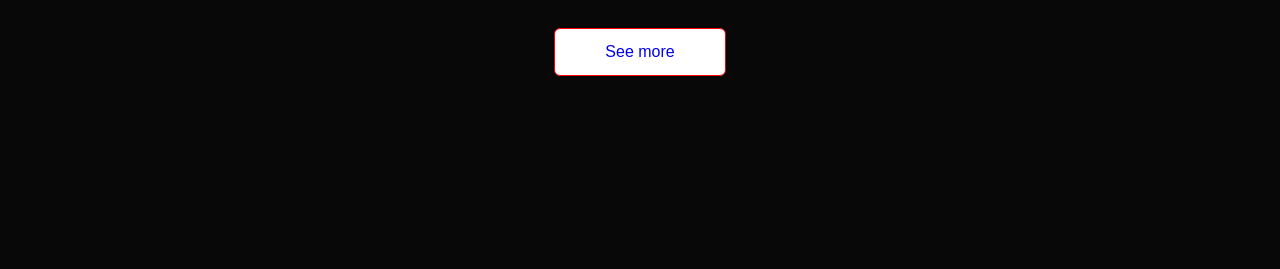
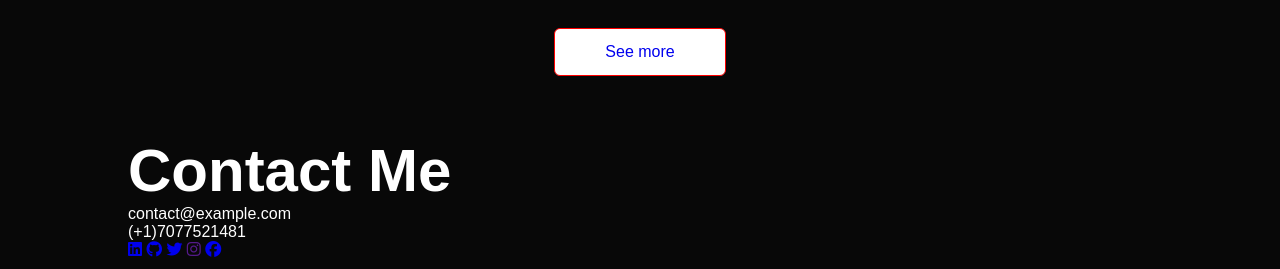
Before and after one commit to thanhle0203/Portfolio_Website, a plain HTML site: page index.html in a window 1280 px wide. Shown: the part 2698-2967 px from the top of the page. Before the commit the page ends 2824 px from the top, so only its background shows below. Drawn offline with Linux system fonts and the light colour scheme.

Commit message:
Made contact section of the website

```diff
--- a/index.html
+++ b/index.html
@@ -159,6 +159,25 @@
         <a href="#" class="btn"">See more</a>
     </div>
 
+    <! -------------contact------------>
+    <div id="contact">
+        <div class="container">
+            <div class="contact-left">
+                <h1 class="sub-title">Contact Me</h1>
+                <p>contact@example.com</p>
+                <p>(+1)7077521481</p>
+                <div class="social-icons">
+                    <a href="https://www.linkedin.com/in/thanh-le-342a3673/"><i class="fa-brands fa-linkedin"></i></a>
+                    <a href="https://github.com/thanhle0203"><i class="fa-brands fa-github"></i></a>
+                    <a href="https://twitter.com/thanhle0203"><i class="fa-brands fa-twitter"></i></a>
+                    <a href=""><i class="fa-brands fa-instagram"></i></a>
+                    <a href="https://www.facebook.com/van.thanh.775"><i class="fa-brands fa-facebook"></i></a>
+                </div>
+            </div>
+            <div class="contact-right"></div>
+        </div>
+    </div>
+
     <script>
         var tablinks = document.getElementsByClassName("tab-links");
         var tabcontents = document.getElementsByClassName("tab-contents");
```
